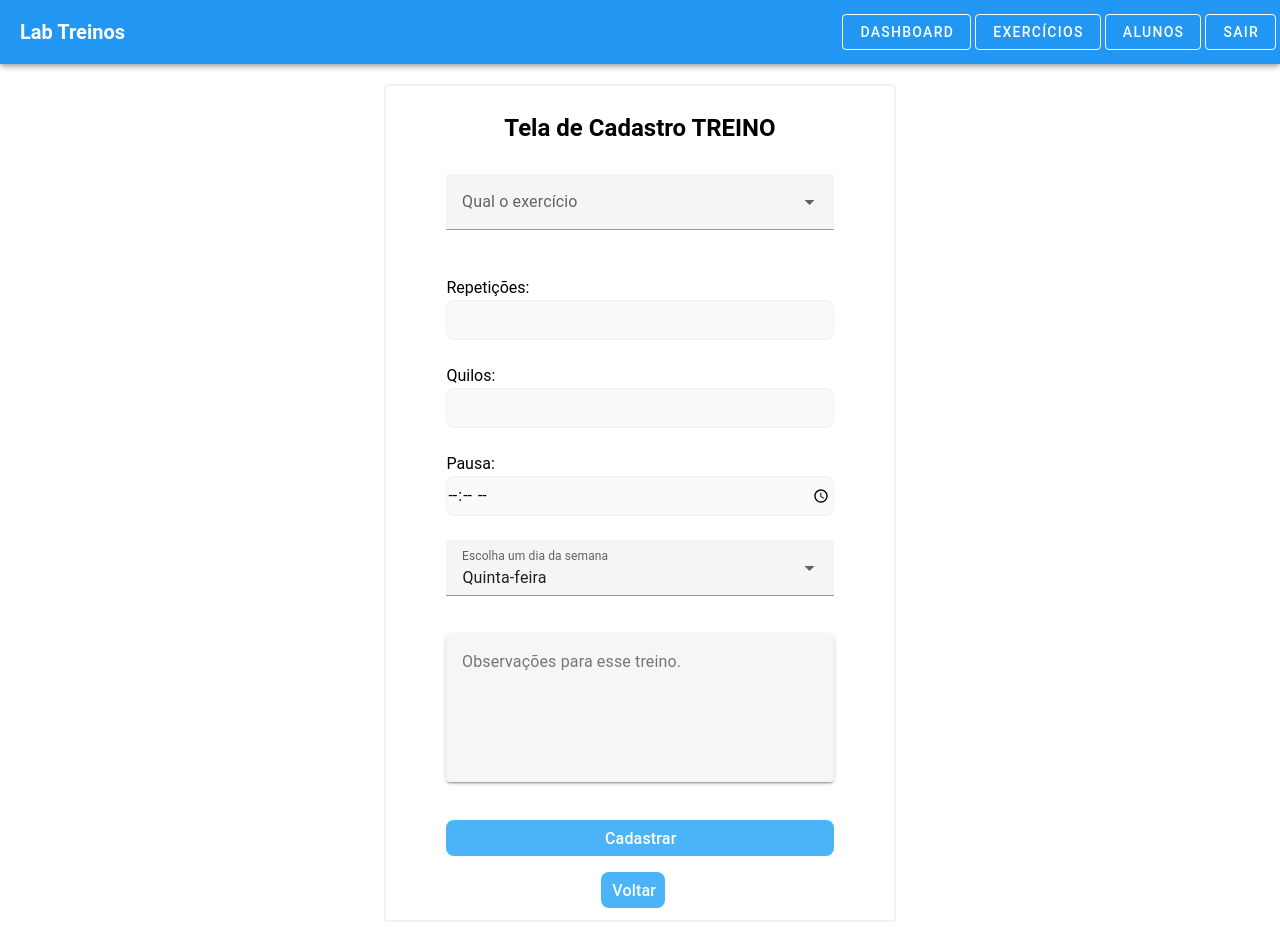
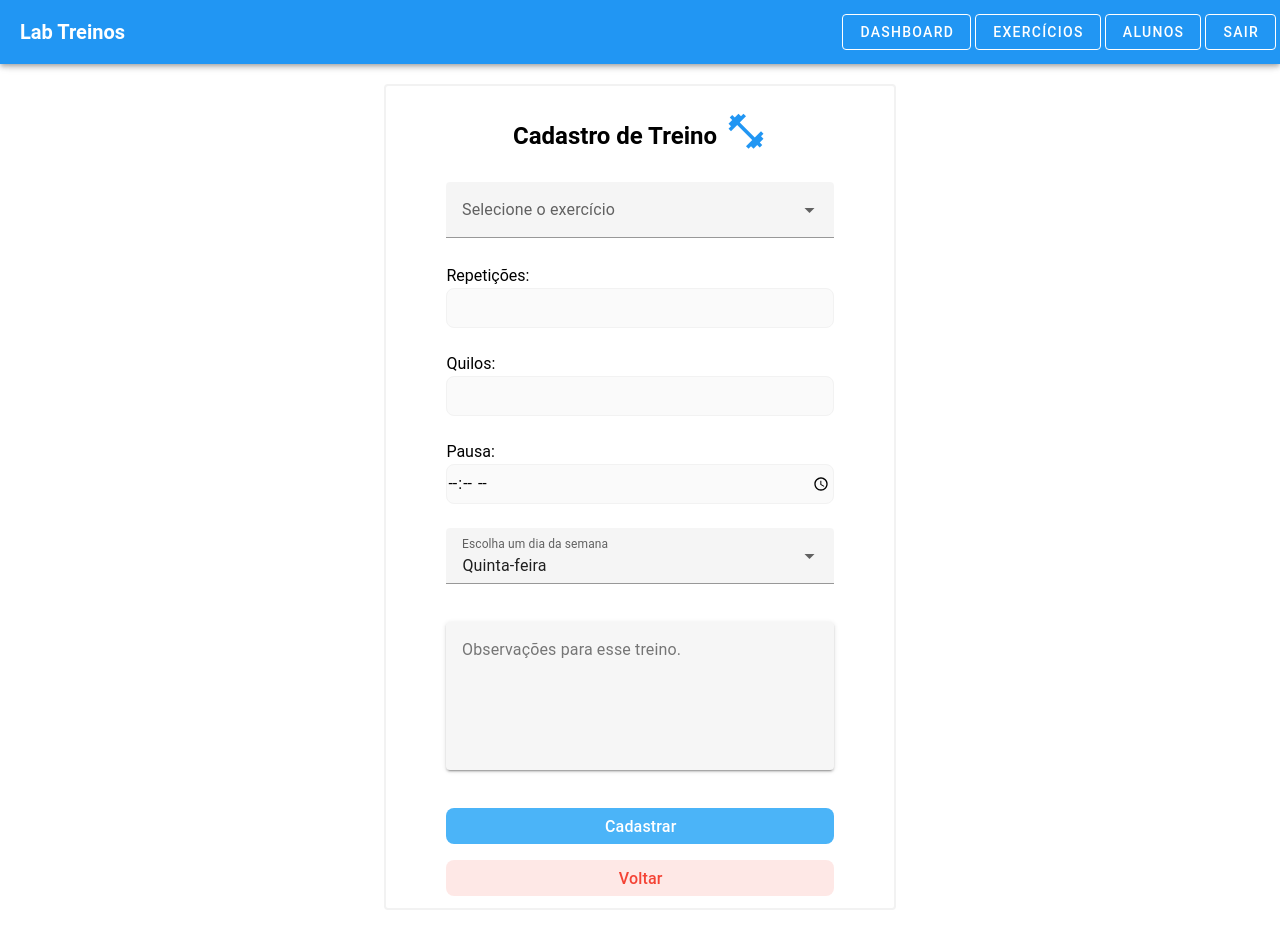
Before and after one commit to EduardoPSRodrigues/DevinHouse-Projeto-Modulo1, a Vue app in the folder FitManage Tech/: page /cadastro/treino in a window 1280 px wide. Built offline with nearby package versions, Linux system fonts and the light colour scheme; no server answers; sample sign-in values are in the browser's storage.

Commit message:
Finalização da tela de cadastro de treino

```diff
--- a/FitManage Tech/src/views/Cadastramento/Treino/CadastroTreino.vue
+++ b/FitManage Tech/src/views/Cadastramento/Treino/CadastroTreino.vue
@@ -1,10 +1,12 @@
 <!-- eslint-disable vue/multi-word-component-names -->
 
 <template>
-    <v-form @submit.prevent="handleCreateNewStudent" class="my-5 form-login">
+    <v-form @submit.prevent="handleCreateWorkouts" class="form-CreateWorkouts my-5">
 
-
-        <h2 class="my-3">Tela de Cadastro TREINO</h2>
+        <div class="d-flex my-3">
+            <h2 class="mt-2 mr-2">Cadastro de Treino</h2>
+            <v-icon color="info" size="42" icon="mdi-dumbbell"></v-icon>
+        </div>
 
         <div class="form-element">
             <v-select
@@ -12,11 +14,9 @@
                 :items="responseExercises"
                 item-title="description"
                 item-value="id"
-                label="Qual o exercício"
-                >
-        </v-select>
-
-        <span class="message-error">{{ this.errors.selectedExerciseId }}</span>
+                label="Selecione o exercício">
+            </v-select>
+            <span class="message-error mt-n4">{{ this.errors.selectedExerciseId }}</span>
         </div>
 
         <div class="form-element">
@@ -47,23 +47,27 @@
 
         <div class="form-element">
             <v-textarea
-                clearable
-                label="Observações para esse treino."
+                clearable label="Observações para esse treino."
                 variant="solo-filled"
-                v-model="observation"
-                >
+                v-model="observation">
             </v-textarea>
         </div>
 
-        <v-btn type="submit" class="text-none text-subtitle-1" variant="outlined">
-            Cadastrar
+        <v-btn
+            type="submit"
+            class="buttonCreateWorkouts text-none text-subtitle-1"
+            variant="outlined">
+                Cadastrar
         </v-btn>
 
-        <router-link :to="{ name: 'GerenciamentoAlunos' }">
-            <v-btn class="text-none text-subtitle-1" variant="outlined">
+        <v-btn
+            type="submit"
+            color="red"
+            class="buttonReturn text-none text-subtitle-1"
+            variant="tonal"
+            :to="{ name: 'GerenciamentoAlunos' }">
                 Voltar
-            </v-btn>
-        </router-link>
+        </v-btn>
 
     </v-form>
 
@@ -77,11 +81,22 @@
         </template>
     </v-snackbar>
 
-    <v-snackbar v-model="snackbarError" :timeout="timeout">
-        Não foi possível criar o treino nesse momento. Por favor, tente mais tarde.
+    <v-snackbar v-model="snackbarError" :timeout="timeoutError">
+        <p>Não foi possível criar o treino nesse momento.</p>
+        <p>Por favor, tente mais tarde.</p>
 
         <template v-slot:actions>
             <v-btn color="red" variant="text" @click="snackbarError = false">
+                Fechar
+            </v-btn>
+        </template>
+    </v-snackbar>
+
+    <v-snackbar v-model="snackbarErrorServer" :timeout="timeout">
+        {{ errorServer }}
+
+        <template v-slot:actions>
+            <v-btn color="red" variant="text" @click="snackbarErrorServer = false">
                 Fechar
             </v-btn>
         </template>
@@ -102,7 +117,6 @@ export default {
 
             responseExercises: [],
 
-
             repetitions: null,
             weight: null,
             break_time: '',
@@ -119,10 +133,13 @@ export default {
                 'Sábado',],
 
             errors: {},
+            errorServer: '',
 
             snackbarSuccess: false,
             snackbarError: false,
+            snackbarErrorServer: false,
             timeout: 2000,
+            timeoutError: 3000,
         }
     },
 
@@ -130,6 +147,11 @@ export default {
         this.loadExercises()
         this.loadDayWeek()
         this.student_id = localStorage.getItem('student_id');
+        this.userName = localStorage.getItem('user_name');
+
+        if (!this.userName) {
+            this.$router.push('/');
+            }
     },
     methods: {
         loadExercises() {
@@ -145,17 +167,17 @@ export default {
                 .then((response) => {
                     this.responseExercises = response.data
 
-        })
+                })
                 .catch(() => {
                     alert('Houve uma falha ao carregar as informações.')
                 })
         },
-        loadDayWeek(){
+        loadDayWeek() {
             const hoje = new Date().getDay(); // Obtém o dia da semana atual (0 = Domingo, 1 = Segunda, etc.)
             this.selectDay = this.dayOfWeek[hoje];
         },
 
-        handleCreateNewStudent() {
+        handleCreateWorkouts() {
 
             try {
 
@@ -196,7 +218,8 @@ export default {
                     .catch((error) => {
                         console.log(error)
                         if (error.response?.data?.error) {
-                            alert(error.response.data.error)
+                            this.errorServer = error.response.data.error
+                            this.snackbarErrorServer = true
                         } else {
                             this.snackbarError = true
                         }
@@ -212,13 +235,7 @@ export default {
 </script>
 
 <style scoped>
-.message-error {
-    color: red;
-    margin: 4px;
-    font-size: small;
-}
-
-.form-login {
+.form-CreateWorkouts {
     margin: 0 auto;
     width: 40%;
 
@@ -233,15 +250,15 @@ export default {
     padding: 12px;
 }
 
-.form-select {
-    height: 40px;
-    background-color: #fafafa;
+.form-element {
+    display: flex;
+    flex-direction: column;
+
+    width: 80%;
+}
+
+.form-element input {
     width: 100%;
-
-    border-radius: 8px;
-    border: 1px solid #f2f2f2;
-
-    outline: none;
 }
 
 input {
@@ -255,18 +272,13 @@ input {
     outline: none;
 }
 
-.form-element {
-    display: flex;
-    flex-direction: column;
-
-    width: 80%;
+.message-error {
+    color: red;
+    margin: 4px;
+    font-size: small;
 }
 
-.form-element input {
-    width: 100%;
-}
-
-button {
+.buttonCreateWorkouts {
     background-color: #4bb4f8;
     color: white;
 
@@ -279,13 +291,17 @@ button {
     border: none;
 }
 
-button:hover {
+.buttonCreateWorkouts:hover {
     background-color: #2985c2;
 }
 
-a,
-p {
-    color: #707b88;
-    font-size: 14px;
+.buttonReturn {
+    font-size: 16px;
+
+    height: 40px;
+    width: 80%;
+
+    border-radius: 8px;
+    border: none;
 }
 </style>
```
